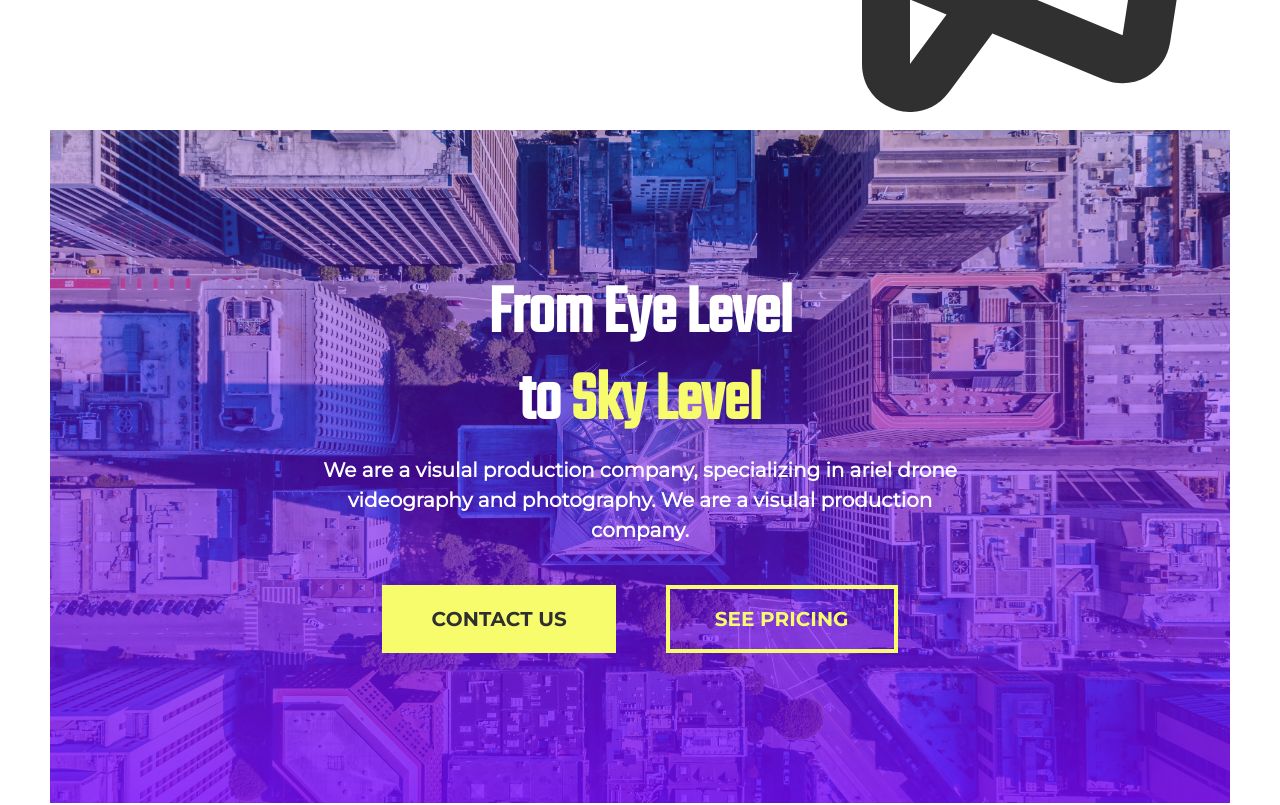
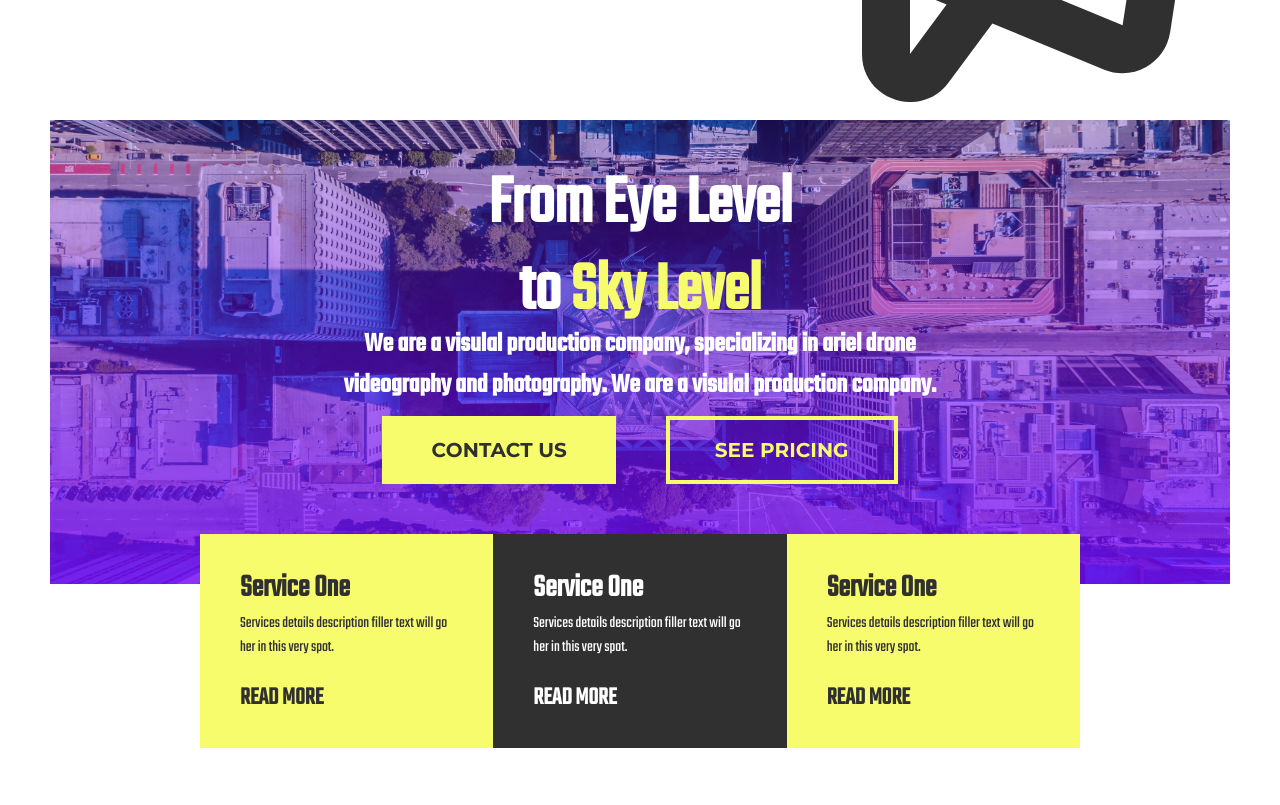
Before and after one commit to ChristianWare/templateOne, a Next.js app: page / in a window 1280 px wide. Shown: the part 420-1225 px from the top of the page. Built offline with nearby package versions, Linux system fonts and the light colour scheme.

Commit message:
Hero Font Update

```diff
--- a/pages/index.js
+++ b/pages/index.js
@@ -1,10 +1,12 @@
 import Hero from '../src/comps/Hero'
+import Services from '../src/comps/services'
 
 
 export default function Home() {
   return (
     <div>
       <Hero />
+      <Services />
     </div>
   )
 }
--- a/src/comps/Hero.module.css
+++ b/src/comps/Hero.module.css
@@ -1,12 +1,10 @@
 .heroContainer {
     background-color: var(--accent3);
     position: relative;
-    margin-bottom: 15rem;
-    /* height: 100vh; */
 }
 
 .content {
-    padding:5rem;
+    padding: 5rem;
     display: flex;
     flex-direction: column;
     align-items: center;
@@ -30,7 +28,6 @@
     font-family: "TekoRegular";
     font-size: 7rem;
     color: var(--accent4);
-    margin-top: 10rem;
     text-align: center;
     line-height: 1;
     z-index: 3;
@@ -39,15 +36,16 @@
 .heading span {
     font-family: "TekoRegular";
     color: var(--accent2);
-
 }
 
 .copy {
     width: 60%;
     color: var(--accent4);
+    font-family: "TekoMedium";
     text-align: center;
-    font-size: 2rem;
+    font-size: 2.7rem;
     z-index: 3;
+    margin-top: -2rem;
 }
 
 .btnContainer {
@@ -55,9 +53,9 @@
     align-items: center;
     justify-content: center;
     gap: 5rem;
-    margin-top: 4rem;
+    margin-top: 1rem;
     z-index: 3;
-    margin-bottom: 10rem;
+    margin-bottom: 5rem;
 }
 
 
--- a/src/comps/Nav.module.css
+++ b/src/comps/Nav.module.css
@@ -6,7 +6,7 @@
     display: flex;
     justify-content: space-between;
     align-items: center;
-    padding: 2rem 0rem 1rem;
+    padding: 1rem 0rem 1rem;
     z-index: 999;
     gap: 2rem;
 }
--- a/src/comps/Services.js
+++ b/src/comps/Services.js
@@ -7,7 +7,7 @@ function Services() {
           <h3>Service One</h3>
           <p>
             Services details description filler text will go her in this very
-            spot. To be edited with real service data and information.
+            spot.
           </p>
           <h4>READ MORE</h4>
         </div>
@@ -15,7 +15,7 @@ function Services() {
           <h3>Service One</h3>
           <p>
             Services details description filler text will go her in this very
-            spot. To be edited with real service data and information.
+            spot.
           </p>
           <h4>READ MORE</h4>
         </div>
@@ -23,7 +23,7 @@ function Services() {
           <h3>Service One</h3>
           <p>
             Services details description filler text will go her in this very
-            spot. To be edited with real service data and information.
+            spot.
           </p>
           <h4>READ MORE</h4>
         </div>
--- a/src/comps/Services.module.css
+++ b/src/comps/Services.module.css
@@ -1,10 +1,10 @@
 .servicesBoxes {
     padding: 0rem 15rem;
+    margin-top: -5rem;
+    margin-bottom: 15rem;
     display: flex;
     align-items: flex-start;
     justify-content: center;
-    gap: 3rem;
-    margin-top: -15rem;
 }
 
 .bx1 {
@@ -12,13 +12,12 @@
     background-color: var(--accent2);
     color: var(--accent1);
     z-index: 10;
-    border: 2px solid var(--accent5);
 }
 
 .bx1:nth-child(2) {
     background-color: var(--accent1);
     color: var(--accent4);
-    z-index: 99999;
+    z-index: 10;
 }
 
 .servicesBoxes h3 {
@@ -27,6 +26,7 @@
 }
 
 .servicesBoxes p {
+    font-family: "TekoRegular";
     font-size: 1.6rem;
     margin-bottom: 2rem;
 }
```
Also changed, not shown: src/comps/Hero.js (+1 -10 lines).
